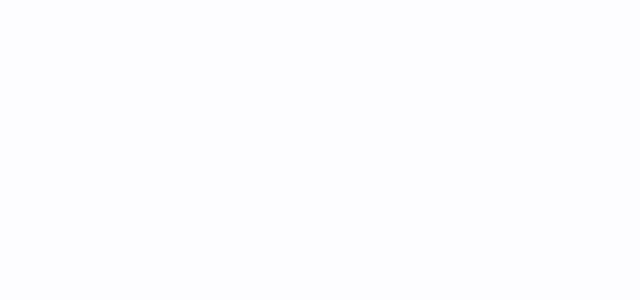
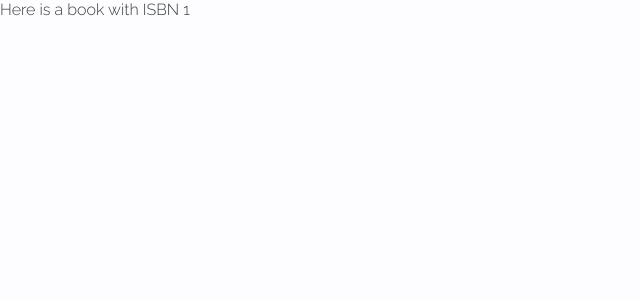
Before and after one commit to chingu-voyages/v9-bears-team-40, a React (Create React App) app: page /b/1 in a window 1280 px wide. Shown: the top 300 px of the page, without its empty margins (0-640 px from the left). Built offline with nearby package versions, Linux system fonts and the light colour scheme.

Commit message:
create example Book route at /b/:isbn

```diff
--- a/src/Components/App.tsx
+++ b/src/Components/App.tsx
@@ -31,6 +31,15 @@ class App extends React.Component<{}, AppState> {
       <Router>
         <Wrapper>
           <Route exact path="/" component={Home} />
+          {/*
+            Later, use queryString parsing to search using multiple optional parameters (isbn, author, title, etc), or use match params like below to use an identifier (e.g. isbn)
+          */}
+          <Route
+            path="/b/:isbn"
+            render={props => (
+              <div>Here is a book with ISBN {props.match.params.isbn}</div>
+            )}
+          />
         </Wrapper>
       </Router>
     );
```
